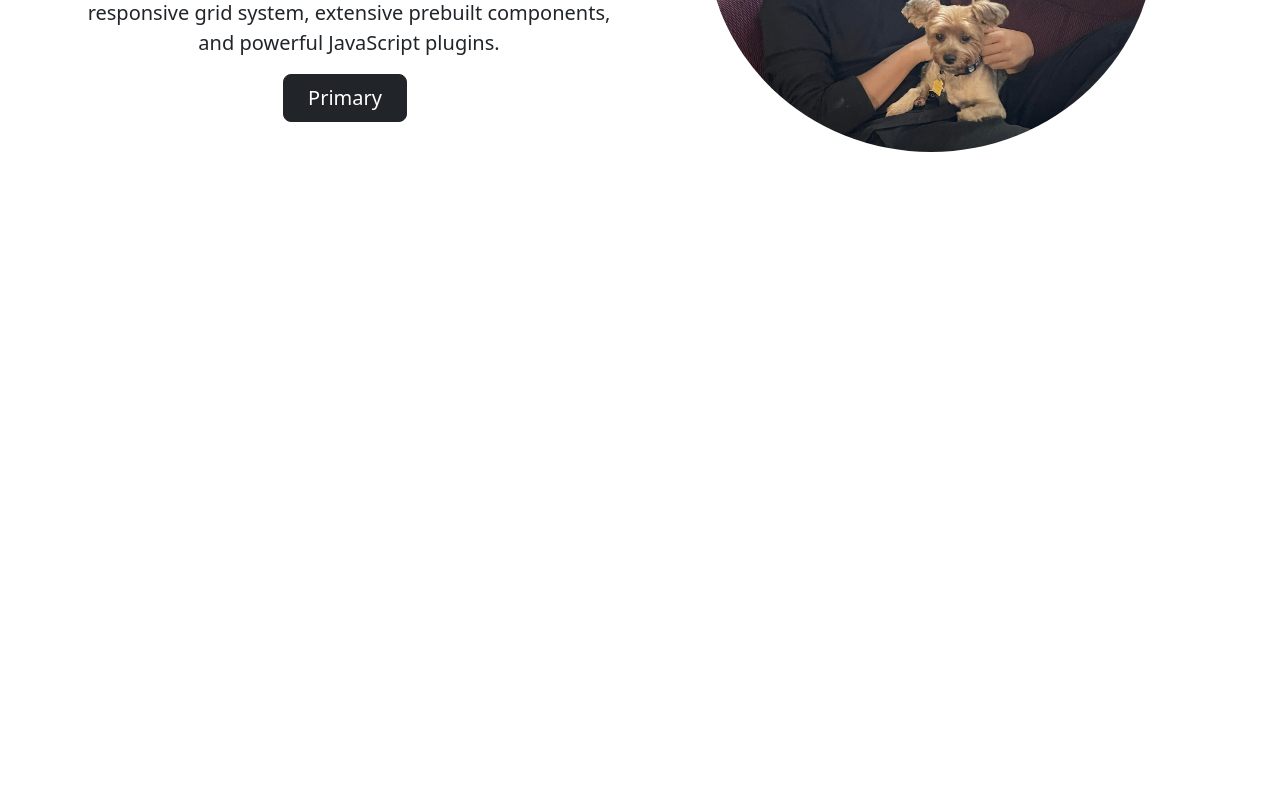
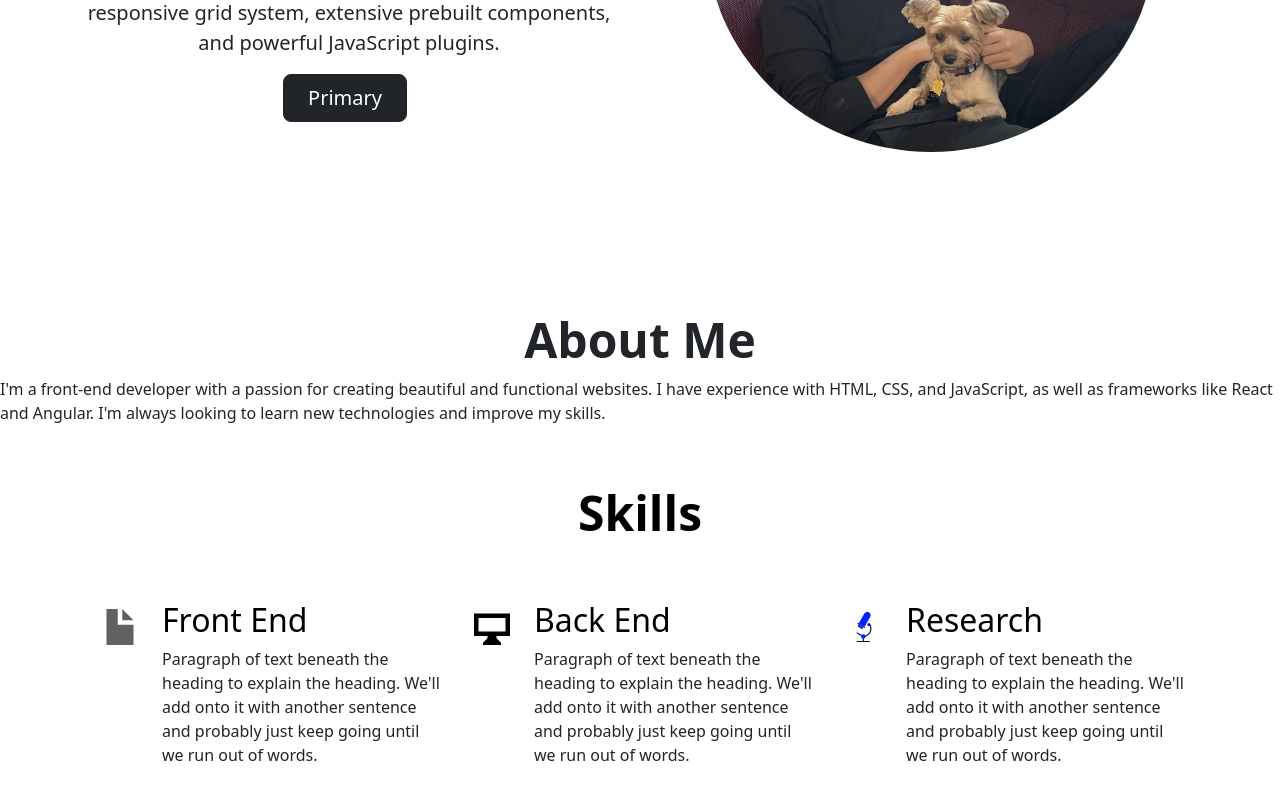
Before and after one commit to MarkSian/Web-Developer-Portfolio-Page, a React (Vite) app in the folder reactsj-simple-portfolio/: page / in a window 1280 px wide. Shown: the part 498-1298 px from the top of the page. Before the commit the page ends 809 px from the top, so only its background shows below. Built offline with nearby package versions, Linux system fonts and the light colour scheme.

Commit message:
Other components added

```diff
--- a/reactsj-simple-portfolio/src/App.jsx
+++ b/reactsj-simple-portfolio/src/App.jsx
@@ -1,12 +1,16 @@
 import './assets/App.css'
 import HeroSection from './components/HeroSection'
 import NavBarSection from './components/NavBarSection'
+import SkillsSection from './components/SkillsSection'
+import AboutSection from './components/AboutSection'
 
 function App() {
   return (
     <>
       <NavBarSection />
       <HeroSection />
+      <AboutSection />
+      <SkillsSection />
     </>
   )
 }
--- /dev/null
+++ b/reactsj-simple-portfolio/src/components/AboutSection.jsx
@@ -0,0 +1,10 @@
+function AboutSection () {
+  return (
+    <>
+      <h2 className="text-center fw-bold display-5 justify-content-center section-title">About Me</h2>
+      <p className="about-text">I'm a front-end developer with a passion for creating beautiful and functional websites. I have experience with HTML, CSS, and JavaScript, as well as frameworks like React and Angular. I'm always looking to learn new technologies and improve my skills.</p>
+    </>
+  );
+}
+
+export default AboutSection;
--- a/reactsj-simple-portfolio/src/components/SkillsSection.jsx
+++ b/reactsj-simple-portfolio/src/components/SkillsSection.jsx
@@ -1,6 +1,38 @@
 function SkillsSection() {
     return( <>
-    </> );
+        <div class="container px-4 py-5" id="hanging-icons">
+        <h1 class=" text-center display-5 fw-bold text-body-emphasis lh-1 mb-3">Skills</h1>
+            <div class="row g-4 py-5 row-cols-1 row-cols-lg-3">
+            <div class="col d-flex align-items-start">
+                <div class="rounded icon-square text-body-emphasis d-inline-flex align-items-center justify-content-center fs-4 flex-shrink-0 me-3">
+                <svg class = "m-2 bi" width="1.5em" height="1.5em" viewBox="0 0 16 16" fill="none" xmlns="http://www.w3.org/2000/svg"><g id="SVGRepo_bgCarrier" stroke-width="0"></g><g id="SVGRepo_tracerCarrier" stroke-linecap="round" stroke-linejoin="round"></g><g id="SVGRepo_iconCarrier"> <path d="M7 0H2V16H14V7H7V0Z" fill="#616161"></path> <path d="M9 0V5H14L9 0Z" fill="#616161"></path> </g></svg>
+                </div>
+                <div>
+                <h3 class="fs-2 text-body-emphasis">Front End</h3>
+                <p>Paragraph of text beneath the heading to explain the heading. We'll add onto it with another sentence and probably just keep going until we run out of words.</p>
+                </div>
+            </div>
+            <div class="col d-flex align-items-start">
+                <div class="icon-square text-body-emphasis d-inline-flex align-items-center justify-content-center fs-4 flex-shrink-0 me-3">
+                <svg class = "m-2 bi" width="1.5em" height="1.5em" viewBox="0 0 16 16" fill="none" xmlns="http://www.w3.org/2000/svg"><g id="SVGRepo_bgCarrier" stroke-width="0"></g><g id="SVGRepo_tracerCarrier" stroke-linecap="round" stroke-linejoin="round"></g><g id="SVGRepo_iconCarrier"> <path fill-rule="evenodd" clip-rule="evenodd" d="M0 2H16V12H10V13L12 15V16H4V15L6 13V12H0V2ZM2 4H14V10H2V4Z" fill="#000000"></path> </g></svg>
+                </div>
+                <div>
+                <h3 class="fs-2 text-body-emphasis">Back End</h3>
+                <p>Paragraph of text beneath the heading to explain the heading. We'll add onto it with another sentence and probably just keep going until we run out of words.</p>
+                </div>
+            </div>
+            <div class="col d-flex align-items-start">
+                <div class="icon-square text-body-emphasis d-inline-flex align-items-center justify-content-center fs-4 flex-shrink-0 me-3">
+                <svg class = "m-2 bi" width="1.5em" height="1.5em icon " viewBox="0 0 1024 1024" version="1.1" xmlns="http://www.w3.org/2000/svg" fill="#000000"><g id="SVGRepo_bgCarrier" stroke-width="0"></g><g id="SVGRepo_tracerCarrier" stroke-linecap="round" stroke-linejoin="round"></g><g id="SVGRepo_iconCarrier"><path d="M500.8 766.4c8 4.8 11.2 14.4 6.4 22.4s-14.4 11.2-22.4 6.4l-176-96c-8-4.8-11.2-14.4-6.4-22.4 4.8-8 14.4-11.2 22.4-6.4l176 96z" fill="#050D42"></path><path d="M652.8 460.8v-32c57.6 0 86.4 89.6 64 188.8-22.4 96-134.4 179.2-224 179.2v-32c75.2 0 174.4-73.6 192-155.2 19.2-81.6-3.2-148.8-32-148.8zM316.8 908.8h352c9.6 0 16 6.4 16 16s-6.4 16-16 16h-352c-9.6 0-16-6.4-16-16s6.4-16 16-16z" fill="#050D42"></path><path d="M652.8 94.4c46.4 27.2 62.4 84.8 35.2 131.2L528 502.4l-166.4-96 160-276.8c25.6-46.4 84.8-60.8 131.2-35.2z" fill="#0022ff"></path><path d="M336 428.8c-9.6-6.4-14.4-17.6-11.2-24s16-9.6 27.2-3.2l184 107.2c9.6 6.4 14.4 17.6 11.2 24-4.8 8-16 9.6-27.2 3.2L336 428.8z" fill="#050D42"></path><path d="M358.4 443.2l139.2 80-24 41.6c-4.8 8-14.4 9.6-22.4 6.4l-110.4-64c-8-4.8-9.6-14.4-6.4-22.4l24-41.6z" fill="#0022ff"></path><path d="M652.8 444.8m-48 0a48 48 0 1 0 96 0 48 48 0 1 0-96 0Z" fill="#0022ff"></path><path d="M476.8 828.8v96h32v-96z" fill="#050D42"></path><path d="M492.8 780.8m-64 0a64 64 0 1 0 128 0 64 64 0 1 0-128 0Z" fill="#0022ff"></path></g></svg>
+                </div>
+                <div>
+                <h3 class="fs-2 text-body-emphasis">Research</h3>
+                <p>Paragraph of text beneath the heading to explain the heading. We'll add onto it with another sentence and probably just keep going until we run out of words.</p>
+                </div>
+            </div>
+            </div>
+        </div>
+    </>);
 }
 
 export default SkillsSection;
```
